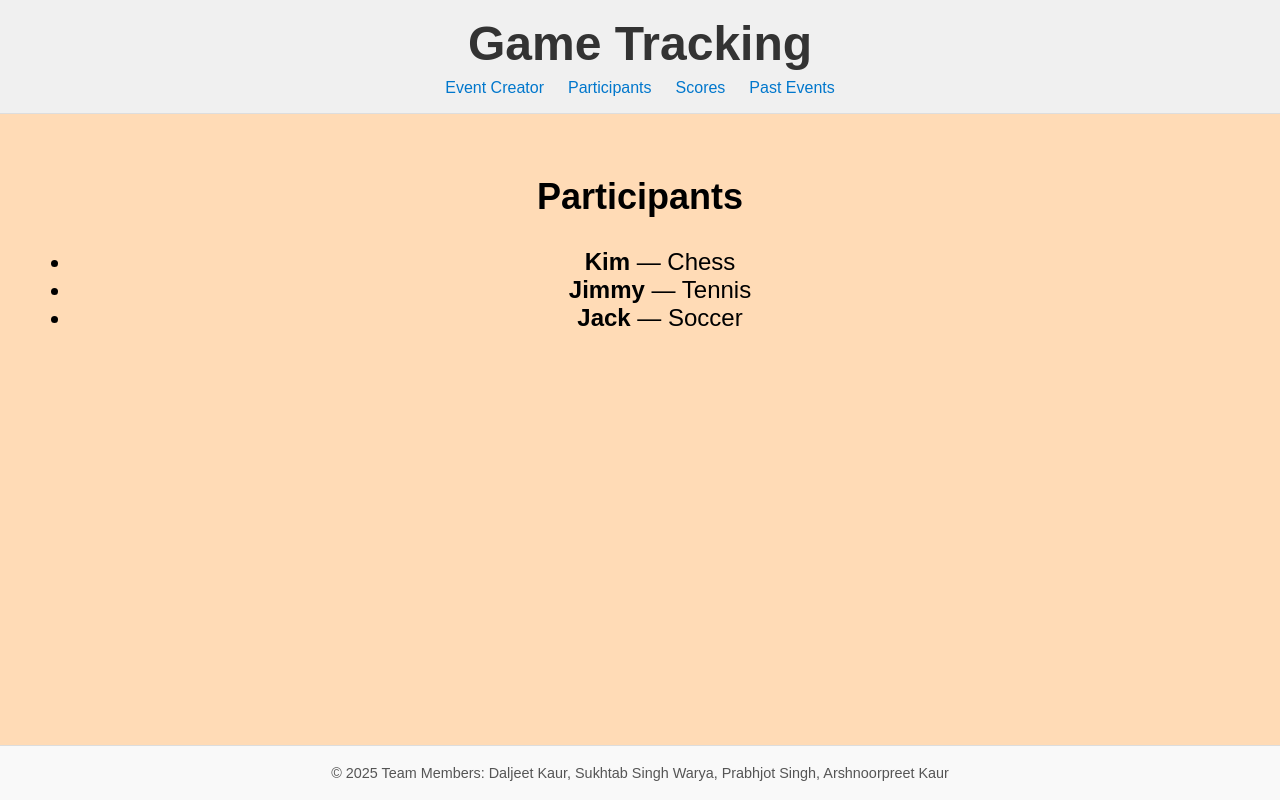
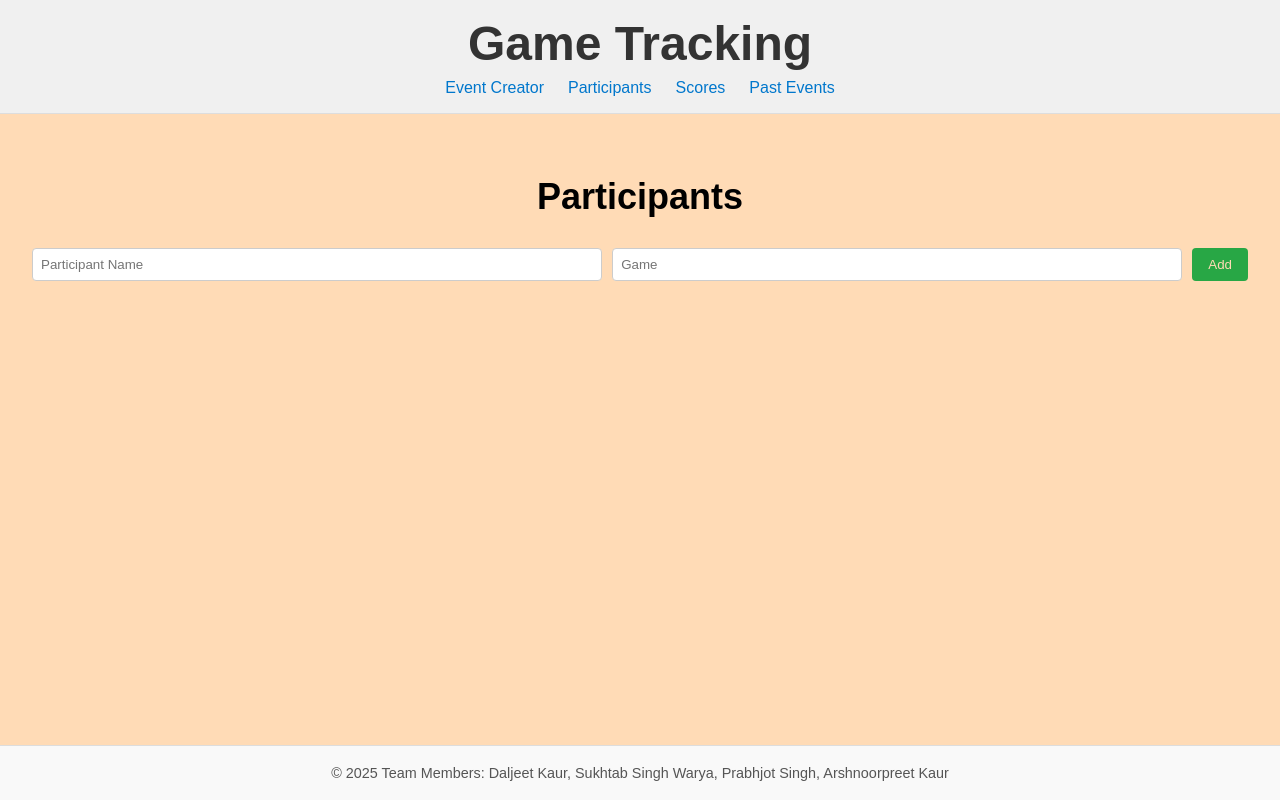
Before and after one commit to DOad22/Track-Event_Full_Stack_Project, a React (Vite) app: page /participants in a window 1280 px wide. Built offline with nearby package versions, Linux system fonts and the light colour scheme.

Commit message:
added the button  to add participant

```diff
--- a/src/App.tsx
+++ b/src/App.tsx
@@ -1,13 +1,29 @@
 import "../src/App.css";
 import { BrowserRouter as Router, Routes, Route } from "react-router-dom";
- import EventCreator from "./components/event-creator/EventCreator";
+import EventCreator from "./components/event-creator/EventCreator";
 import ScoreTracking from "./components/score-tracker/score";
 import PastEvents from "./components/event-history/PastEvents";
 import ParticipantList from "./components/participant-manager/ParticipantList";
 import Header from "./Header/header";
 import Footer from "./Footer/footer";
+import { useState } from "react";
 
 function App() {
+  const [participants, setParticipants] = useState< { id: number; name: string; game: string }[]>([]);
+
+  const [scores, setScores] = useState<{ participantId: number; points: number }[]>([]);
+
+  const addParticipant = (name: string, game: string) => {
+    setParticipants([
+      ...participants,
+      { id: Date.now(), name, game },
+    ]);
+  };
+
+  const addScore = (participantId: number, points: number) => {
+    setScores([...scores, { participantId, points }]);
+  };
+
   return (
     <Router>
       <div className="app">
@@ -16,8 +32,25 @@ function App() {
           <Routes>
             <Route path="/" element={<h2>Welcome to EventHub</h2>} />
             <Route path="/create" element={<EventCreator />} />
-            <Route path="/scores" element={<ScoreTracking />} />
-            <Route path="/participants" element={<ParticipantList />} />
+            <Route
+              path="/scores"
+              element={
+                <ScoreTracking
+                  participants={participants}
+                  scores={scores}
+                  addScore={addScore}
+                />
+              }
+            />
+            <Route
+              path="/participants"
+              element={
+                <ParticipantList
+                  participants={participants}
+                  addParticipant={addParticipant}
+                />
+              }
+            />
             <Route path="/past" element={<PastEvents />} />
           </Routes>
         </main>
--- a/src/components/participant-manager/ParticipantList.tsx
+++ b/src/components/participant-manager/ParticipantList.tsx
@@ -1,13 +1,44 @@
-export default function ParticipantList() {
-  const participants = [
-    { id: 1, name: "Kim", game: "Chess" },
-    { id: 2, name: "Jimmy", game: "Tennis" },
-    { id: 3, name: "Jack", game: "Soccer" }
-  ];
-
+import { useState } from "react";
+interface Participant {
+  id: number;
+  name: string;
+  game: string;
+}
+interface Props {
+  participants: Participant[];
+  addParticipant: (name: string, game: string) => void;
+}
+export default function ParticipantList({
+  participants,
+  addParticipant,
+}: Props) {
+  const [name, setName] = useState("");
+  const [game, setGame] = useState("");
+  const handleAdd = () => {
+    if (name && game) {
+      addParticipant(name, game);
+      setName("");
+      setGame("");
+    }
+  };
   return (
     <section className="participant-list">
       <h2>Participants</h2>
+
+      <div className="form">
+        <input
+          value={name}
+          onChange={(e) => setName(e.target.value)}
+          placeholder="Participant Name"
+        />
+        <input
+          value={game}
+          onChange={(e) => setGame(e.target.value)}
+          placeholder="Game"
+        />
+        <button onClick={handleAdd}>Add</button>
+      </div>
+
       <ul>
         {participants.map((p) => (
           <li key={p.id}>
```
